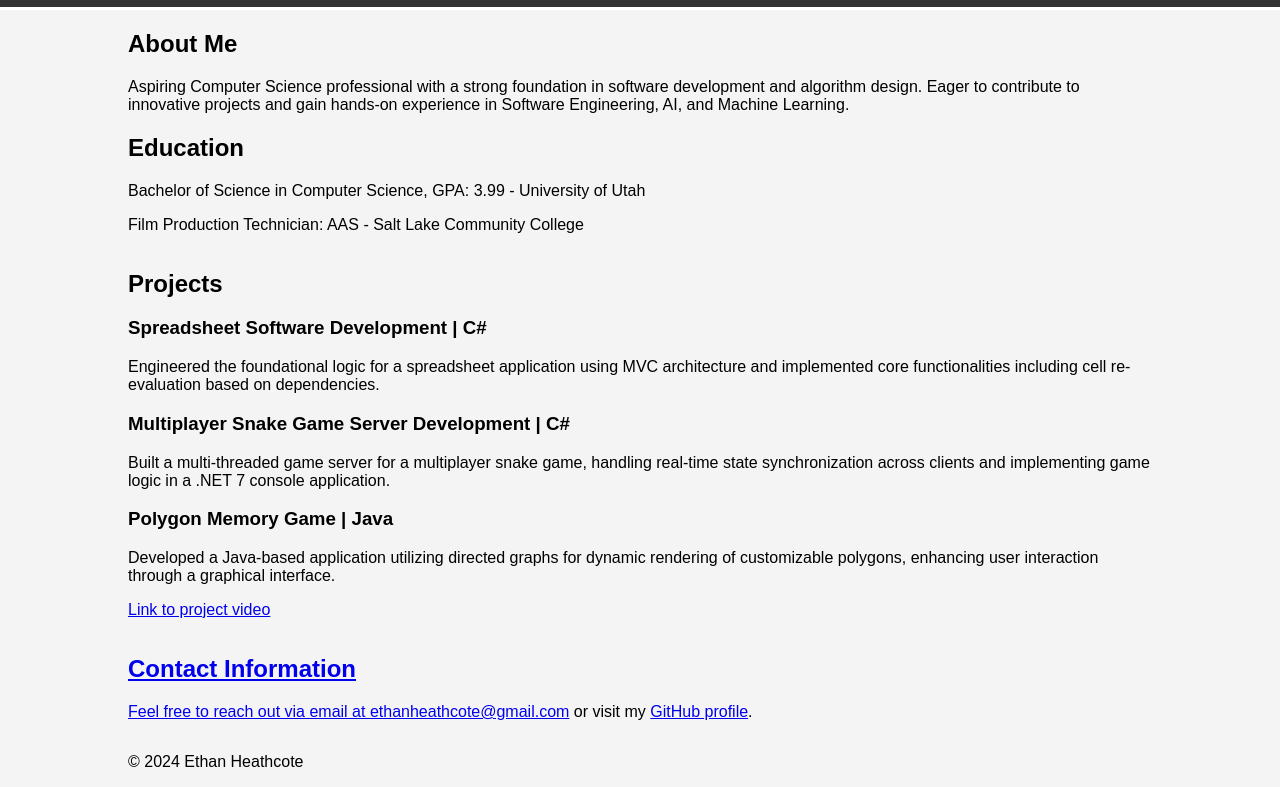
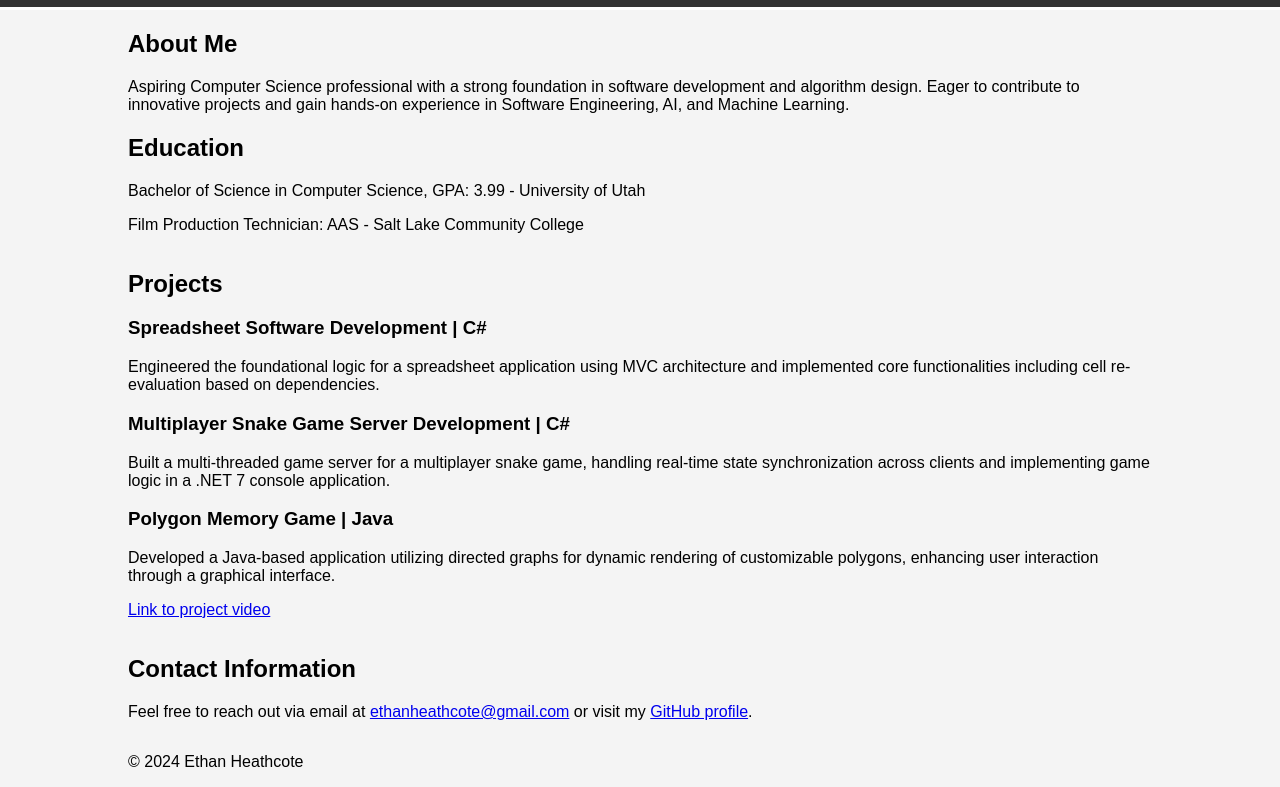
Before and after one commit to eheathco/eheathco.github.io, a plain HTML site: page index.html in a window 1280 px wide. Shown: the part 93-880 px from the top of the page. Drawn offline with Linux system fonts and the light colour scheme.

Commit message:
update links

```diff
--- a/index.html
+++ b/index.html
@@ -96,7 +96,7 @@
             <div class="project">
                 <h3>Polygon Memory Game | Java</h3>
                 <p>Developed a Java-based application utilizing directed graphs for dynamic rendering of customizable polygons, enhancing user interaction through a graphical interface.</p>
-                 <p><a href="https://youtu.be/aweHEjvpvEE">Link to project video</p>
+                 <p><a href="https://youtu.be/aweHEjvpvEE">Link to project video</a></p>
             </div>
         </div>
     </section>
```
